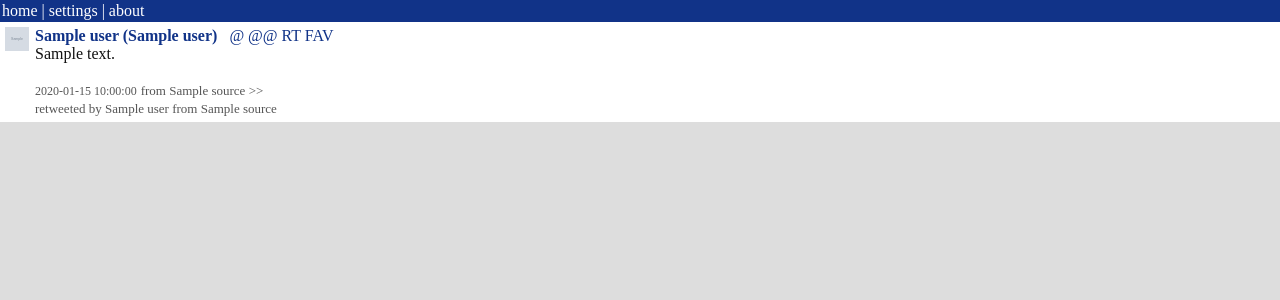
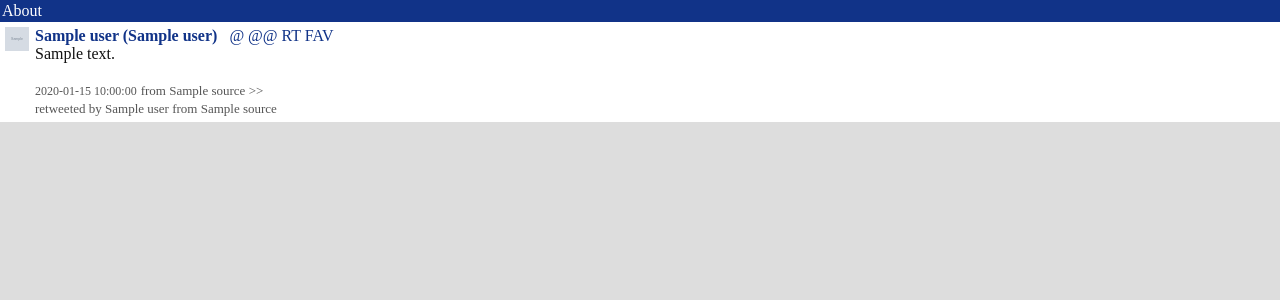
Before and after one commit to ayanamist/gabr, a Python web app: template application/templates/tweets.html in a window 1280 px wide. Shown: the top 300 px of the page. Run offline with Jinja, Linux system fonts and the light colour scheme; the template is opened without the code that fills it: most values are stand-ins (such as "Sample title", 1, 10 or a date in 2020); grey boxes marked "Sample" are stand-in pictures.

Commit message:
Refactor navbar

```diff
--- a/application/templates/base.html
+++ b/application/templates/base.html
@@ -10,12 +10,13 @@
 <div class="page">
     <div class='menu menu-top'>
         {% block navbar %}
-            <a href="{{ url_for("home_timeline") }}">home</a>
-            |
-            <a href="{{ url_for("settings") }}">settings</a>
-            |
-            <a href="http://code.google.com/p/gabr/">about</a>
+            {% if g.screen_name %}
+                <a href="{{ url_for("user", screen_name=g.screen_name) }}">{{ g.screen_name }}</a> |
+                <a href="{{ url_for("home_timeline") }}">Home</a> |
+                <a href="{{ url_for("connect_timeline") }}">Connect</a> |
+            {% endif %}
         {% endblock navbar %}
+        <a href="http://code.google.com/p/gabr/">About</a>
     </div>
     {% for message in get_flashed_messages() %}
         <div class="flash">{{ message }}</div>
```
